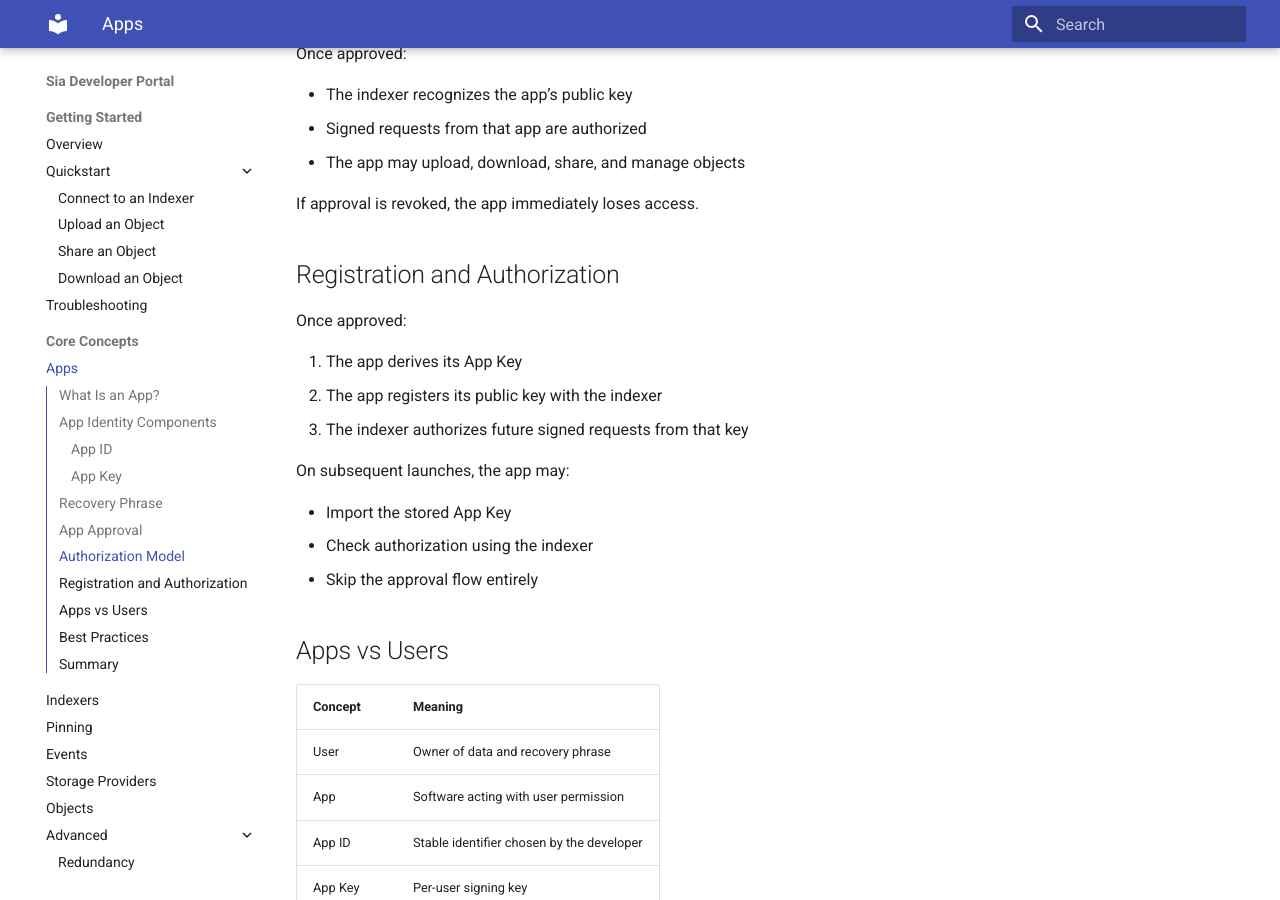
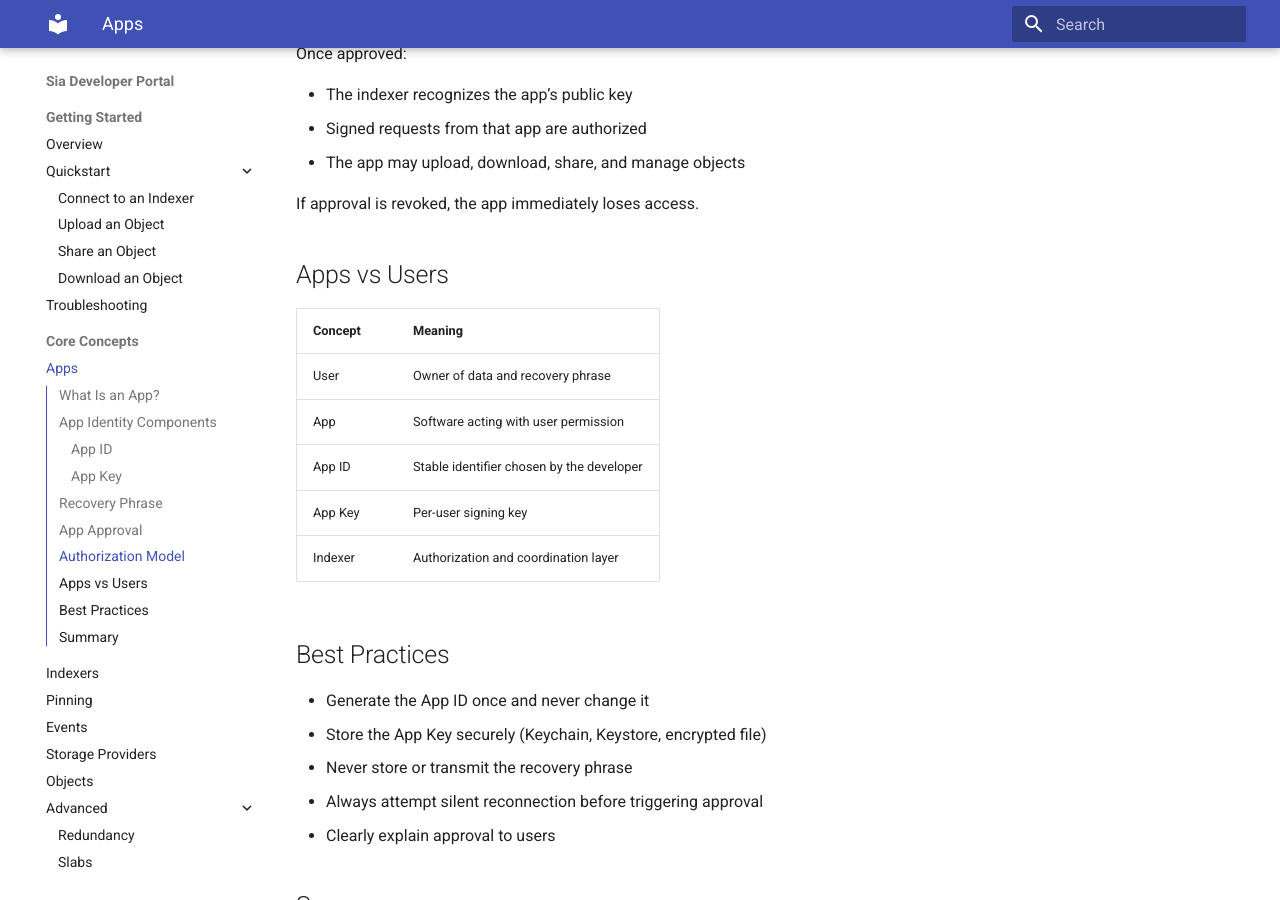
Before and after one commit to SiaFoundation/developer-portal, an MkDocs documentation site: the page built from docs/core-concepts/apps.md, in a window 1280 px wide and 900 px high, scrolled down 1908 px. Built offline with MkDocs 1.6.1 and Material for MkDocs 9.7.7, drawn with Linux system fonts in a browser that asks for light colours.

Commit message:
Implemented Co-Pilot suggestions.

```diff
--- a/docs/core-concepts/apps.md
+++ b/docs/core-concepts/apps.md
@@ -76,20 +80,6 @@
 
 If approval is revoked, the app immediately loses access.
 
-## Registration and Authorization
-
-Once approved:
-
-1. The app derives its App Key
-2. The app registers its public key with the indexer
-3. The indexer authorizes future signed requests from that key
-
-On subsequent launches, the app may:
-
-* Import the stored App Key
-* Check authorization using the indexer
-* Skip the approval flow entirely
-
 ## Apps vs Users
 
 | Concept | Meaning |
```
Also changed, not shown: other parts of docs/core-concepts/apps.md (+4 -0 lines).
